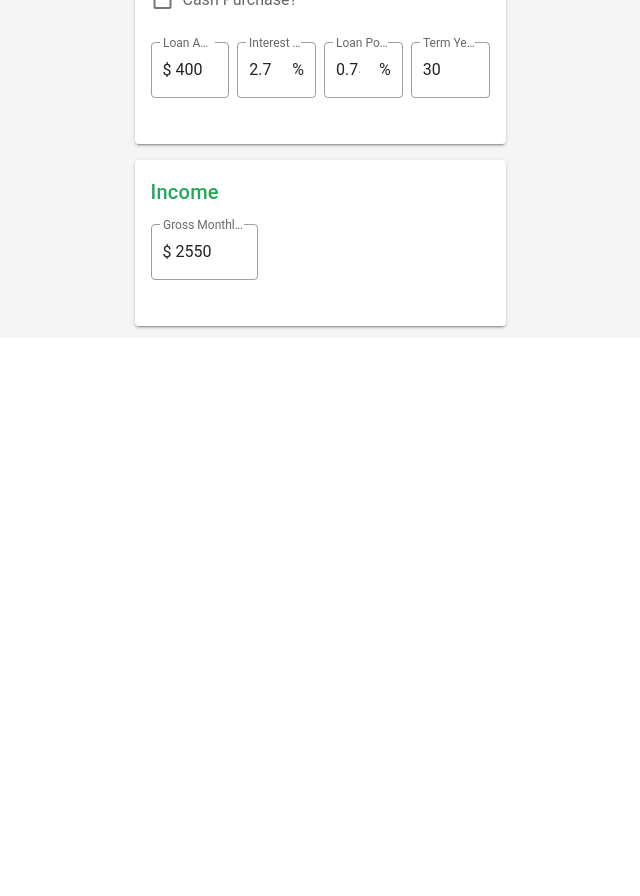
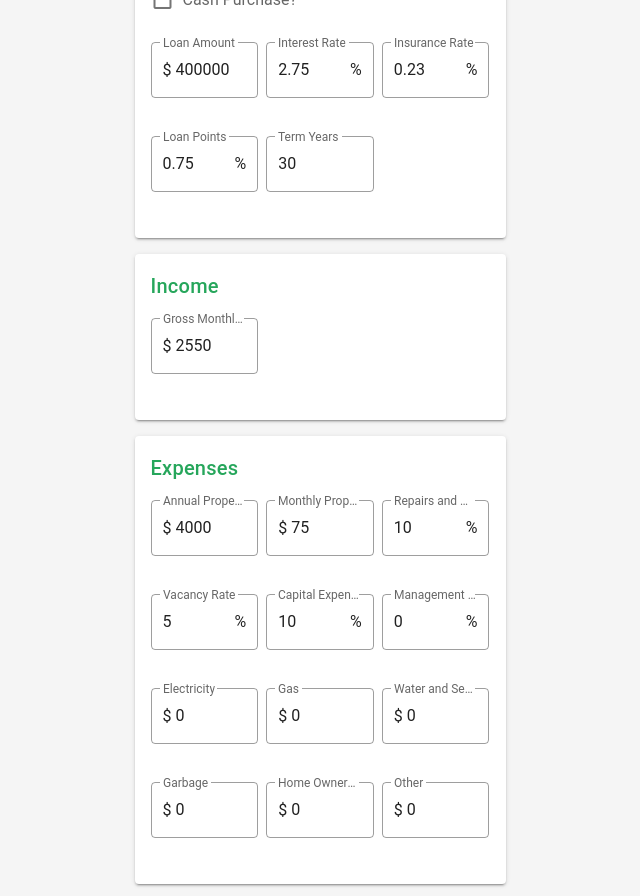
Before and after one commit to hesselapplications/rental-calculator, a Vue app: page / in a window 1280 px wide. Shown: the part 720-1616 px from the top of the page, without its empty margins (320-960 px from the left). Before the commit the page ends 1058 px from the top, so only its background shows below. Built offline with nearby package versions, Linux system fonts and the light colour scheme; a small style sheet from the web is missing.

Commit message:
Add expenses

```diff
--- a/package.json
+++ b/package.json
@@ -15,7 +15,8 @@
     "vue": "^2.6.11",
     "vue-router": "^3.2.0",
     "vuetify": "^2.2.11",
-    "vuex": "^3.4.0"
+    "vuex": "^3.4.0",
+    "vuex-map-fields": "^1.4.1"
   },
   "devDependencies": {
     "@vue/cli-plugin-babel": "~4.5.0",
--- /dev/null
+++ b/src/components/Expenses.vue
@@ -0,0 +1,120 @@
+<template>
+  <v-card>
+    <v-card-title class="primary--text">Expenses</v-card-title>
+    <v-card-text>
+      <v-row dense>
+        <!-- ANNUAL PROPERTY TAXES -->
+        <v-col cols="4">
+          <money-input
+            v-model="annualPropertyTaxes"
+            label="Annual Property Taxes"
+          ></money-input>
+        </v-col>
+
+        <!-- MONTHLY PROPERTY INSURANCE -->
+        <v-col cols="4">
+          <money-input
+            v-model="monthlyPropertyInsurance"
+            label="Monthly Property Insurance"
+          ></money-input>
+        </v-col>
+
+        <!-- REPAIRS AND MAINTENANCE -->
+        <v-col cols="4">
+          <percent-input
+            :value="repairsAndMaintenance"
+            label="Repairs and Maintenance"
+          ></percent-input>
+        </v-col>
+
+        <!-- VACANCY RATE -->
+        <v-col cols="4">
+          <percent-input
+            :value="vacancyRate"
+            label="Vacancy Rate"
+          ></percent-input>
+        </v-col>
+
+        <!-- CAPITAL EXPENDATURES -->
+        <v-col cols="4">
+          <percent-input
+            :value="capitalExpendatures"
+            label="Capital Expendatures"
+          ></percent-input>
+        </v-col>
+
+        <!-- MANAGEMENT FEES -->
+        <v-col cols="4">
+          <percent-input
+            :value="managementFees"
+            label="Management Fees"
+          ></percent-input>
+        </v-col>
+
+        <!-- ELECTRICITY -->
+        <v-col cols="4">
+          <money-input v-model="electricity" label="Electricity"></money-input>
+        </v-col>
+
+        <!-- GAS -->
+        <v-col cols="4">
+          <money-input v-model="gas" label="Gas"></money-input>
+        </v-col>
+
+        <!-- WATER AND SEWER -->
+        <v-col cols="4">
+          <money-input
+            v-model="waterAndSewer"
+            label="Water and Sewer"
+          ></money-input>
+        </v-col>
+
+        <!-- GARBAGE -->
+        <v-col cols="4">
+          <money-input v-model="garbage" label="Garbage"></money-input>
+        </v-col>
+
+        <!-- HOA FEES -->
+        <v-col cols="4">
+          <money-input
+            v-model="hoa"
+            label="Home Owners Association"
+          ></money-input>
+        </v-col>
+
+        <!-- OTHER -->
+        <v-col cols="4">
+          <money-input v-model="other" label="Other"></money-input>
+        </v-col>
+      </v-row>
+    </v-card-text>
+  </v-card>
+</template>
+
+<script>
+import MoneyInput from "@/components/inputs/MoneyInput.vue";
+import PercentInput from "@/components/inputs/PercentInput.vue";
+
+export default {
+  components: {
+    MoneyInput,
+    PercentInput,
+  },
+  data() {
+    return {
+      annualPropertyTaxes: 4000,
+      monthlyPropertyInsurance: 75,
+      repairsAndMaintenance: 10,
+      vacancyRate: 5,
+      capitalExpendatures: 10,
+      managementFees: 0,
+      electricity: 0,
+      gas: 0,
+      waterAndSewer: 0,
+      garbage: 0,
+      hoa: 0,
+      other: 0,
+    };
+  },
+};
+</script>
--- a/src/components/LoanDetails.vue
+++ b/src/components/LoanDetails.vue
@@ -1,6 +1,8 @@
 <template>
   <v-card>
-    <v-card-title class="primary--text">Mortgage</v-card-title>
+    <v-card-title class="primary--text">
+      Loan Details
+    </v-card-title>
     <v-card-text>
       <v-row dense>
         <!-- CASH PURCHASE -->
@@ -13,7 +15,7 @@
 
         <template v-if="!cashPurchase">
           <!-- LOAN AMOUNT -->
-          <v-col cols="3">
+          <v-col cols="4">
             <money-input
               :value="loanAmount"
               label="Loan Amount"
@@ -21,17 +23,22 @@
           </v-col>
 
           <!-- INTEREST RATE -->
-          <v-col cols="3">
+          <v-col cols="4">
             <percent-input :value="interestRate" label="Interest Rate"></percent-input>
           </v-col>
 
+          <!-- INSURANCE RATE -->
+          <v-col cols="4">
+            <percent-input :value="insuranceRate" label="Insurance Rate"></percent-input>
+          </v-col>
+
           <!-- LOAN POINTS -->
-          <v-col cols="3">
+          <v-col cols="4">
             <percent-input :value="loanPoints" label="Loan Points"></percent-input>
           </v-col>
 
           <!-- TERM YEARS -->
-          <v-col cols="3">
+          <v-col cols="4">
             <v-text-field
               v-model="termYears"
               label="Term Years"
@@ -59,6 +66,7 @@ export default {
       cashPurchase: false,
       loanAmount: 400000,
       interestRate: 2.75,
+      insuranceRate: 0.23,
       loanPoints: 0.75,
       termYears: 30,
     };
--- a/src/views/RentalCalculator.vue
+++ b/src/views/RentalCalculator.vue
@@ -5,7 +5,8 @@
         <property-info class="my-4"></property-info>
         <purchase class="mb-4"/>
         <loan-details class="mb-4"/>
-        <income/>
+        <income class="mb-4"/>
+        <expenses/>
       </v-col>
     </v-row>
   </v-container>
@@ -16,13 +17,15 @@ import PropertyInfo from "@/components/PropertyInfo.vue"
 import Purchase from "@/components/Purchase.vue"
 import LoanDetails from "@/components/LoanDetails.vue"
 import Income from "@/components/Income.vue"
+import Expenses from "@/components/Expenses.vue"
 
 export default {
   components: {
     PropertyInfo,
     Purchase,
     LoanDetails,
-    Income
+    Income,
+    Expenses
   }
 };
 </script>
```
Also changed, not shown: 1 other file (tests, documents, lock files or other folders).
